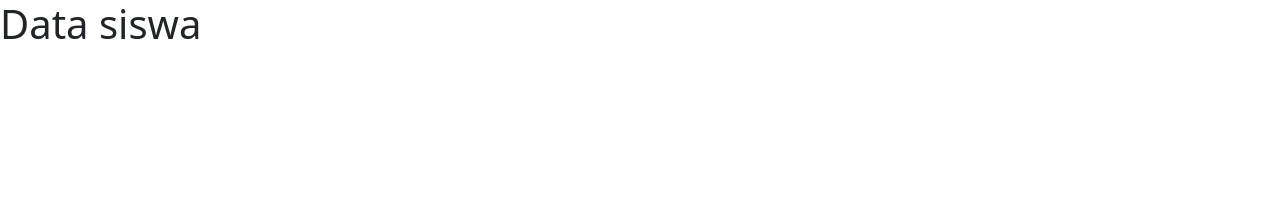
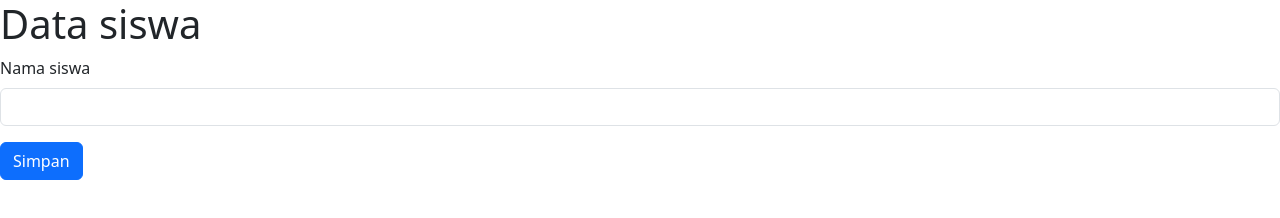
Before and after one commit to syalwamadani496/2024-data-siswa, a plain HTML site: page index.html in a window 1280 px wide. Drawn offline with nearby package versions, Linux system fonts and the light colour scheme.

Commit message:
menambah from nama siswa

```diff
--- a/index.html
+++ b/index.html
@@ -8,13 +8,19 @@
 
   <title>Data siswa</title>
 
-
   <link href="https://cdn.jsdelivr.net/npm/bootstrap@5.3.2/dist/css/bootstrap.min.css" rel="stylesheet" integrity="sha384-T3c6CoIi6uLrA9TneNEoa7RxnatzjcDSCmG1MXxSR1GAsXEV/Dwwykc2MPK8M2HN" crossorigin="anonymous">
   <script src="https://cdn.jsdelivr.net/npm/bootstrap@5.3.2/dist/js/bootstrap.bundle.min.js" integrity="sha384-C6RzsynM9kWDrMNeT87bh95OGNyZPhcTNXj1NW7RuBCsyN/o0jlpcV8Qyq46cDfL" crossorigin="anonymous"></script>
 </head>
 
 <body>
   <h1>Data siswa</h1>
+  <form>
+  <div class="mb-3">
+    <label for="from-label" class="form-label">Nama siswa</label>
+    <input type="text" class="form-control">
+  </div>
+  <button type="submit" class="btn btn-primary">Simpan</button>
+  </form>
 </body>
 
 </html>
```
